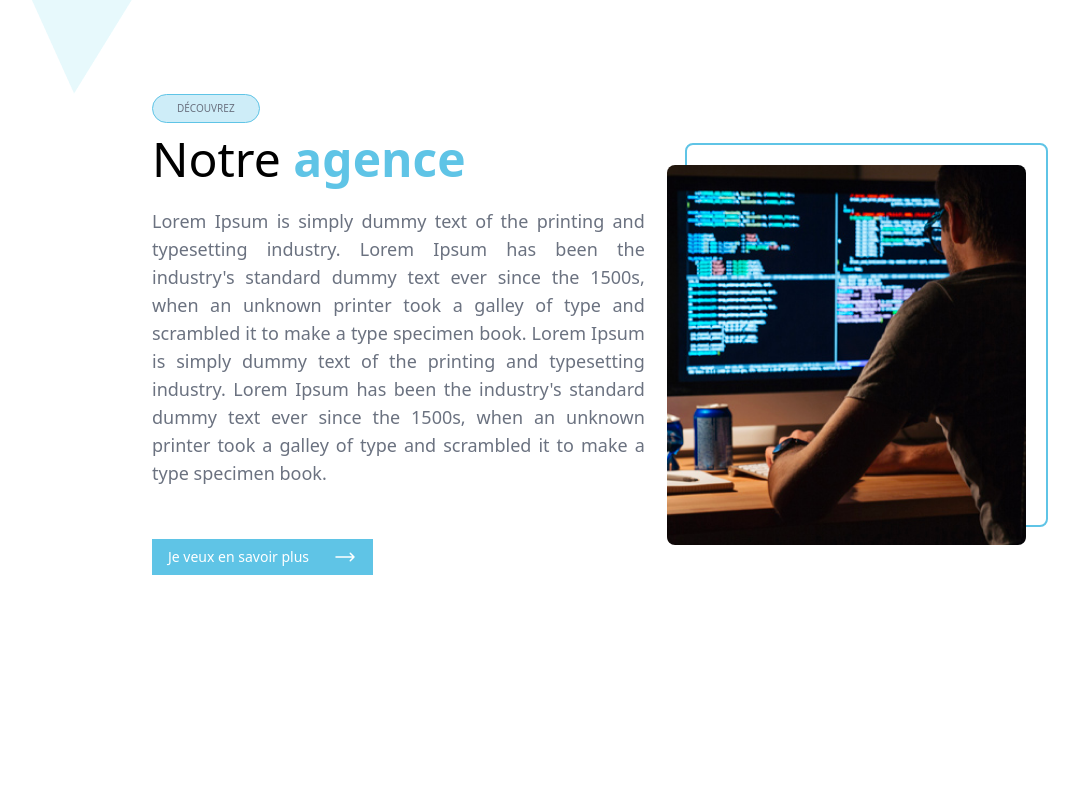
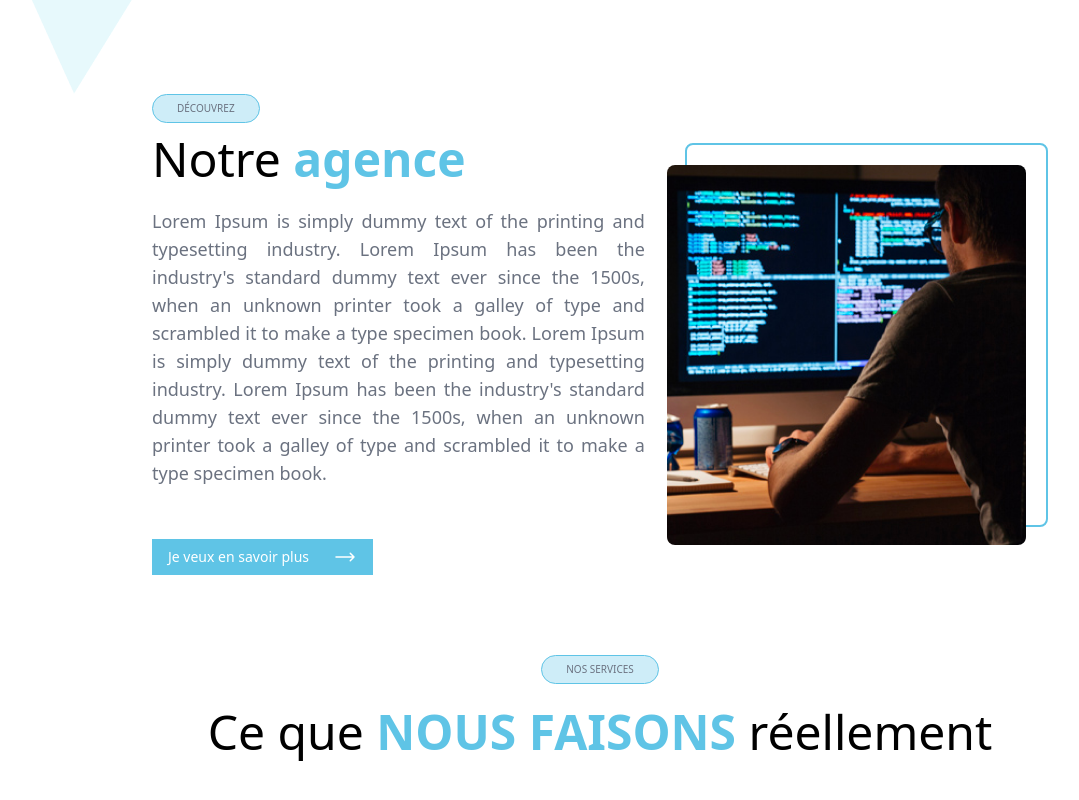
Before and after one commit to firmdigital/website, a React (Create React App) app: page / in a window 1280 px wide. Shown: the part 731-1531 px from the top of the page, without its empty margins (40-1119 px from the left). Before the commit the page ends 1306 px from the top, so only its background shows below. Built offline with nearby package versions, Linux system fonts and the light colour scheme.

Commit message:
start service section

```diff
--- a/src/App.js
+++ b/src/App.js
@@ -1,9 +1,11 @@
 import Agence from "./components/Agence";
+import Services from "./components/Services";
 
 function App() {
   return (
-   <div className="w-full pt-60">
+   <div className="w-full pt-60 space-y-20">
     <Agence />
+    <Services />
    </div>
   );
 }
--- /dev/null
+++ b/src/components/Services.jsx
@@ -0,0 +1,99 @@
+import React from "react";
+
+function Services() {
+    return (
+        <div className="w-full">
+            <div className="flex flex-col items-center justify-center gap-6">
+                <span className="bg-[#5FC4E6]/30 py-1.5 items-center px-6 w-fit rounded-full border border-[#5FC4E6] text-[10px] text-gray-500">
+                    NOS SERVICES
+                </span>
+                <h1 className="md:text-5xl text-3xl font-thin">
+                    Ce que{" "}
+                    <span className="text-[#5FC4E6] hover:text-orange-500 font-bold">
+                        NOUS FAISONS
+                    </span>{" "}
+                    réellement
+                </h1>
+            </div>
+
+            {/* Service card */}
+            <div className="w-full md:flex md:flex-col hidden gap-3 py-10">
+                {/* <div className="flex items-center w-full gap-3">
+                    <div className="w-[55%] bg-[#5FC4E6]/30 rounded-lg flex items-start p-8 h-52 gap-6">
+                        <div className="flex gap-2 flex-col">
+                            <h1 className="font-semibold leading-5 text-xl">
+                                DEVELOPPEMENT D'APPLICATION
+                            </h1>
+                            <span className="text-base font-thin">
+                                Lorem Ipsum is simply dummy text of the printing and typesetting
+                                industry.{" "}
+                            </span>
+                        </div>
+                        <div className="px-5 bg-[#5FC4E6] rounded-md h-full items-center justify-center flex">
+                            <img
+                                src="../assets/dev.png"
+                                alt=""
+                                className="object-cover w-full "
+                            />
+                        </div>
+                    </div>
+                    <div className="w-[45%] bg-[#5FC4E6]/30 rounded-lg flex items-start p-8 h-52 gap-6">
+                        <div className="flex gap-2 flex-col">
+                            <h1 className="font-semibold leading-5 text-xl">UX UI DESIGN</h1>
+                            <span className="text-base font-thin">
+                                Lorem Ipsum is simply dummy text of the printing and typesetting
+                                industry.{" "}
+                            </span>
+                        </div>
+                        <div className="px-5 bg-[#5FC4E6] rounded-md h-full items-center justify-center flex">
+                            <img
+                                src="../assets/dev.png"
+                                alt=""
+                                className="object-cover w-full "
+                            />
+                        </div>
+                    </div>
+                </div> */}
+
+                {/* <div className="flex items-center w-full gap-3">
+                    <div className="w-[45%] bg-[#5FC4E6]/30 rounded-lg flex flex-row-reverse items-start p-8 h-52 gap-6">
+                        <div className="flex gap-2 flex-col">
+                            <h1 className="font-semibold leading-5 text-xl">FORMATIONS</h1>
+                            <span className="text-base font-thin">
+                                Lorem Ipsum is simply dummy text of the printing and typesetting
+                                industry.{" "}
+                            </span>
+                        </div>
+                        <div className="px-5 bg-[#5FC4E6] w-44 rounded-md h-full items-center justify-center flex">
+                            <img
+                                src="../assets/dev.png"
+                                alt=""
+                                className="object-cover w-full "
+                            />
+                        </div>
+                    </div>
+                    <div className="w-[55%] bg-[#5FC4E6]/30 rounded-lg flex flex-row-reverse items-start p-8 h-52 gap-6">
+                        <div className="flex gap-2 flex-col">
+                            <h1 className="font-semibold leading-5 text-xl">
+                                DESIGN 3D & PROTOTYPAGE
+                            </h1>
+                            <span className="text-base font-thin">
+                                Lorem Ipsum is simply dummy text of the printing and typesetting
+                                industry.{" "}
+                            </span>
+                        </div>
+                        <div className="px-5 bg-[#5FC4E6] w-44 rounded-md h-full items-center justify-center flex">
+                            <img
+                                src="../assets/dev.png"
+                                alt=""
+                                className="object-cover w-full"
+                            />
+                        </div>
+                    </div>
+                </div> */}
+            </div>
+        </div>
+    );
+}
+
+export default Services;
```
Also changed, not shown: public/assets/dev.png (added).
